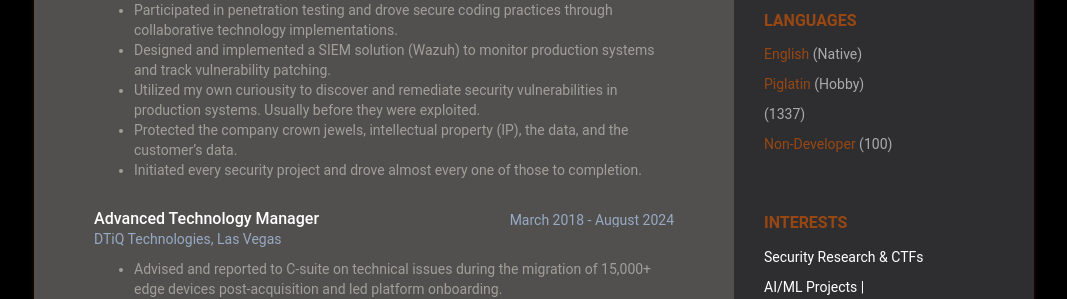
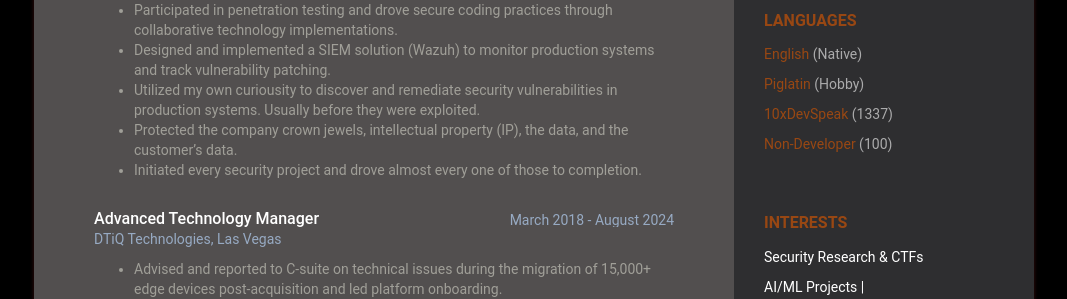
Before and after one commit to xedis/online-cv, a Jekyll site: the page built from index.html, in a window 1280 px wide and 900 px high, scrolled down 706 px. Shown: the part 154-453 px from the top of the window, without its empty margins (106-1173 px from the left). Built offline with Jekyll 4.4.1, drawn with Linux system fonts in a browser that asks for light colours.

Commit message:
update profile

```diff
--- a/_data/data.yml
+++ b/_data/data.yml
@@ -42,7 +42,7 @@ sidebar:
         - idiom: Piglatin
           level: Hobby
 
-        - idion: Developer
+        - idiom: 10xDevSpeak
           level: 1337
 
         - idiom: Non-Developer
```
